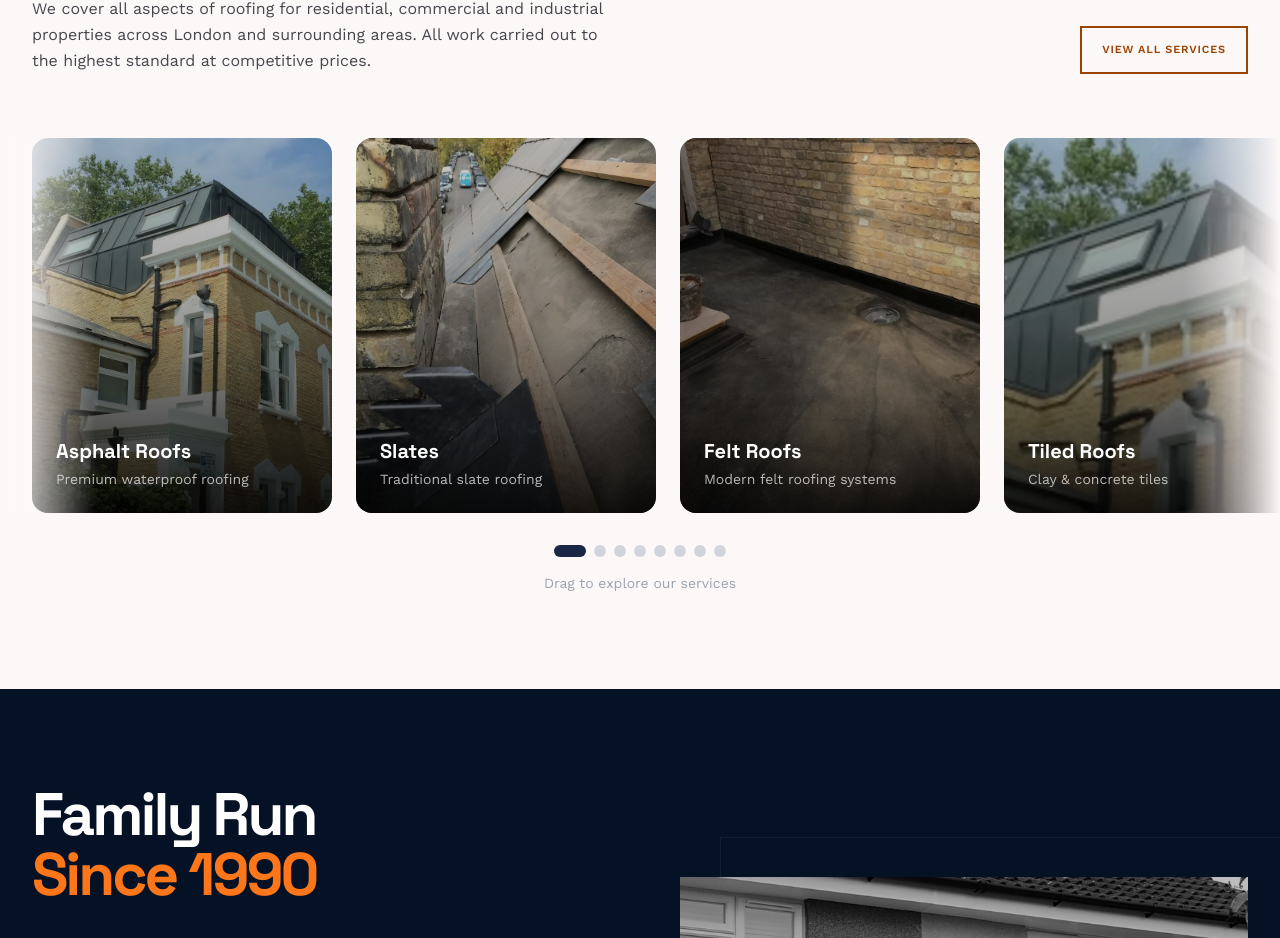
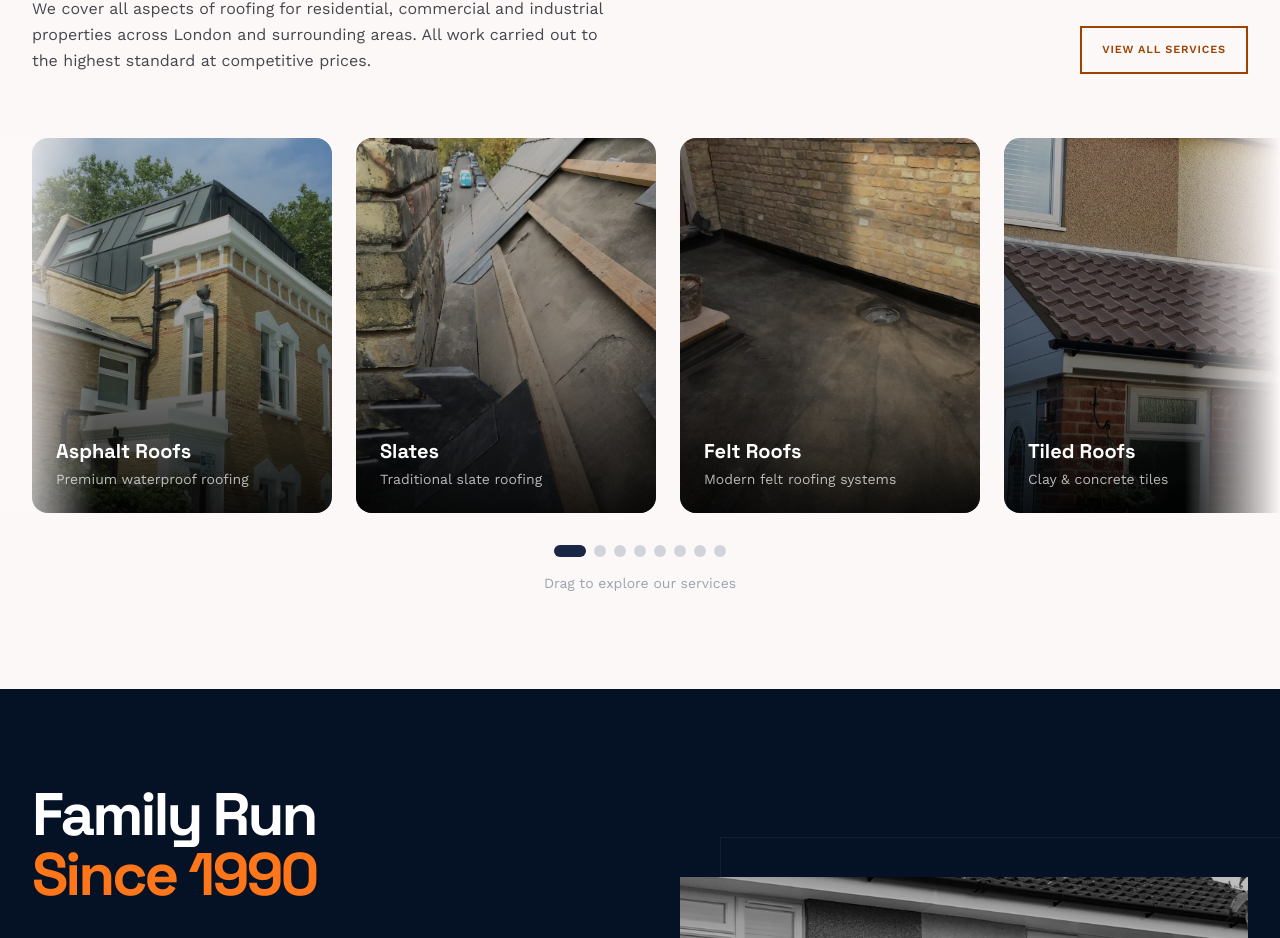
Before and after one commit to vishal-mayo/asg-roofing-website, a React (Vite) app: page / in a window 1280 px wide. Shown: the part 992-1930 px from the top of the page. Built offline with nearby package versions, Linux system fonts and the light colour scheme; the HTML template or start-up script is replaced by a standard one.

Commit message:
Update service images: tiled roofs uses lead image, zinc uses new copper image
- Tiled Roofs now uses asg-lead-03.avif image
- Zinc Roofs renamed to 'Zinc & Copper Roofs'
- Zinc & Copper Roofs now uses new asg-copper-zinc-copper-01.jpg image
- Added new copper roof image to portfolio

```diff
--- a/src/components/Services.jsx
+++ b/src/components/Services.jsx
@@ -31,7 +31,7 @@ const servicesData = [
     title: 'Tiled Roofs',
     shortDesc: 'Clay & concrete tiles',
     fullDesc: 'Traditional clay and concrete tile roofing for pitched roofs. We install new tiled roofs and repair existing ones, matching tiles perfectly for seamless extensions and repairs.',
-    image: '/images/portfolio/tiled-roofs/asg-tile-01.avif',
+    image: '/images/portfolio/lead-roofing/asg-lead-03.avif',
     features: ['50+ year lifespan', 'Weather resistant', 'Various styles & colours', 'Traditional appearance']
   },
   {
@@ -44,10 +44,10 @@ const servicesData = [
   },
   {
     id: 'copper-zinc-roofs',
-    title: 'Zinc Roofs',
+    title: 'Zinc & Copper Roofs',
     shortDesc: 'Premium metal roofing',
     fullDesc: 'Stunning copper and zinc roofing for prestigious projects. These premium materials develop beautiful patinas over time and can last over 100 years with minimal maintenance.',
-    image: '/images/portfolio/copper-zinc-roofs/asg-copper-zinc-02.avif',
+    image: '/images/portfolio/copper-zinc-roofs/asg-copper-zinc-copper-01.jpg',
     features: ['100+ year lifespan', 'Self-healing patina', 'Lightweight', 'Architectural grade']
   },
   {
```
Also changed, not shown: public/images/portfolio/copper-zinc-roofs/asg-copper-zinc-copper-01.jpg (added).
